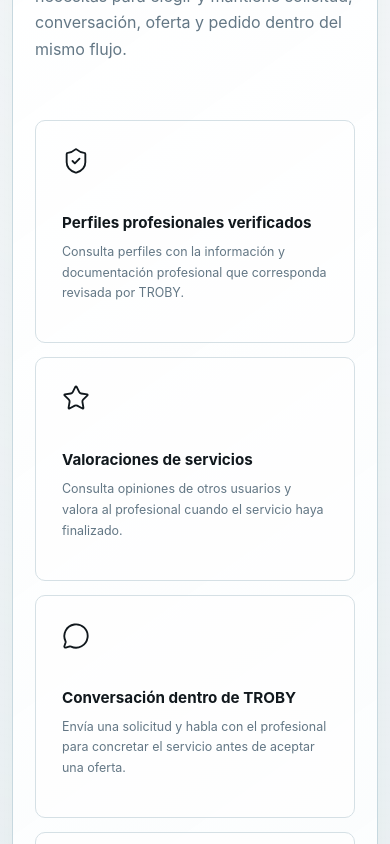
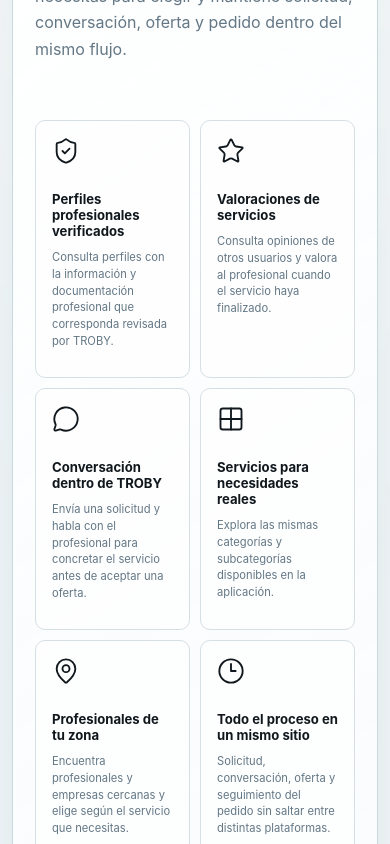
Before and after one commit to admintroby/troby-web, a React (Vite) app: page / in a window 390 px wide. Shown: the part 2720-3564 px from the top of the page. Built offline with nearby package versions, Linux system fonts and the light colour scheme.

Commit message:
Keep benefits in two columns on mobile

```diff
--- a/src/styles.css
+++ b/src/styles.css
@@ -1074,7 +1074,26 @@ h3 {
     margin-top: 18px;
   }
 
-  .benefits-grid,
+  .benefits-grid {
+    grid-template-columns: repeat(2, minmax(0, 1fr));
+    gap: 10px;
+  }
+
+  .benefit-card {
+    min-height: 190px;
+    padding: 16px;
+  }
+
+  .benefit-card h3 {
+    margin-top: 22px;
+    font-size: 0.82rem;
+  }
+
+  .benefit-card p {
+    font-size: 0.7rem;
+    line-height: 1.5;
+  }
+
   .values-grid {
     grid-template-columns: 1fr;
   }
```
